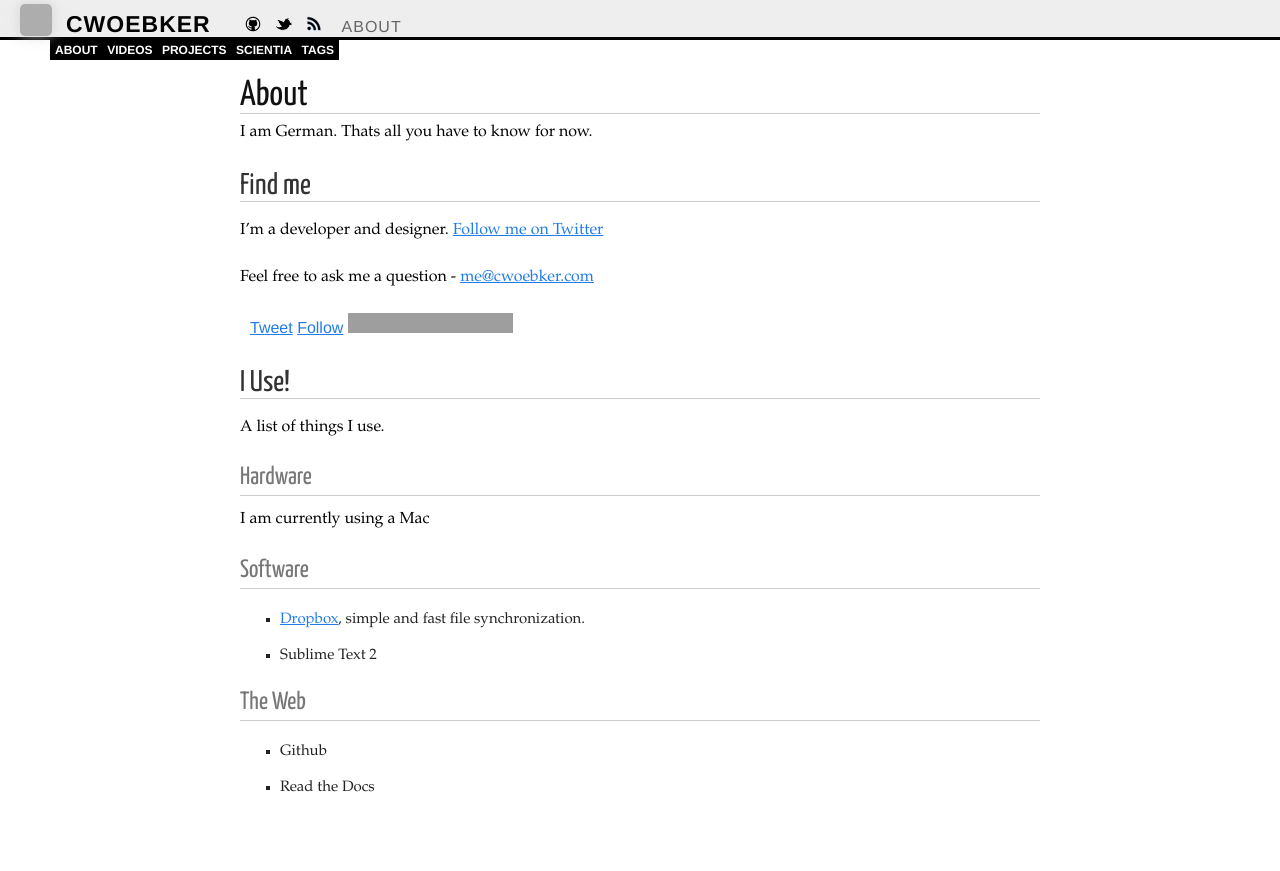
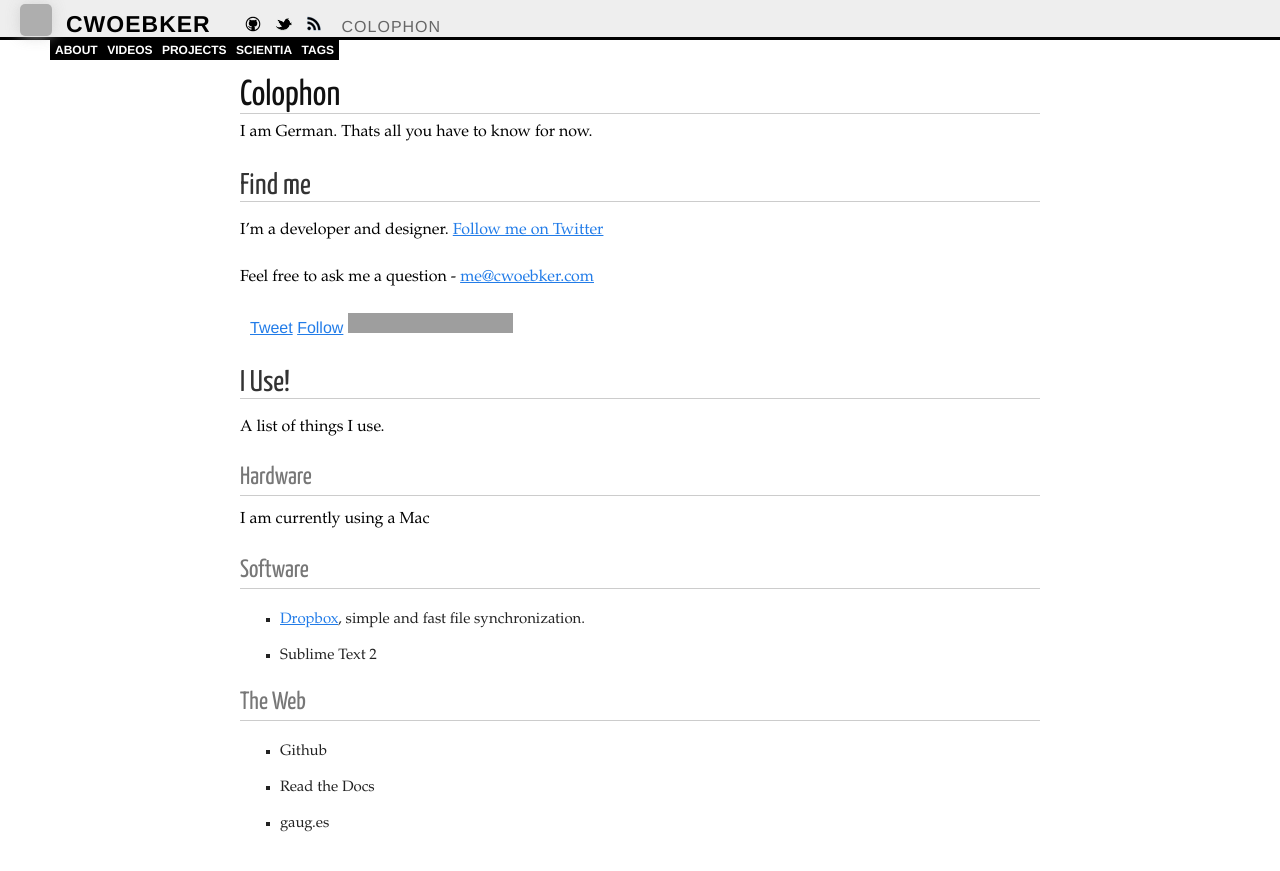
Before and after one commit to cwoebker/.com, a Jekyll site: the page built from colophon.markdown, in a window 1280 px wide and 934 px high. Shown: the top 871 px of the window. Built offline with Jekyll 4.4.1, drawn with Linux system fonts in a browser that asks for light colours; Markdown is read by kramdown in place of the engine named in the settings; comment, search, counter and statistics services are not loaded; grey boxes are pictures that could not be loaded.

Commit message:
renamed about

```diff
--- a/_layouts/default.html
+++ b/_layouts/default.html
@@ -180,7 +181,7 @@
     <div id="titlediv">{{ page.title }}
     </div>
     <div id="section">
-    <li><a class="section" href="/about">about</a></li>
+    <li><a class="section" href="/colophon">about</a></li>
     <li><a class="section" href="http://vimeo.com/cwoebker">videos</a></li>
     <li><a class="section" href="/projects">projects</a></li>
     <li><a class="section" href="/scientia">scientia</a></li>
--- a/about.markdown
+++ b/colophon.markdown
@@ -1,6 +1,6 @@
 ---
 layout: page
-title: About
+title: Colophon
 ---
 
 I am German. Thats all you have to know for now.
@@ -40,3 +40,4 @@ I am currently using a Mac
 
 - Github
 - Read the Docs
+- gaug.es
```
Also changed, not shown: other parts of _layouts/default.html (+1 -0 lines).
